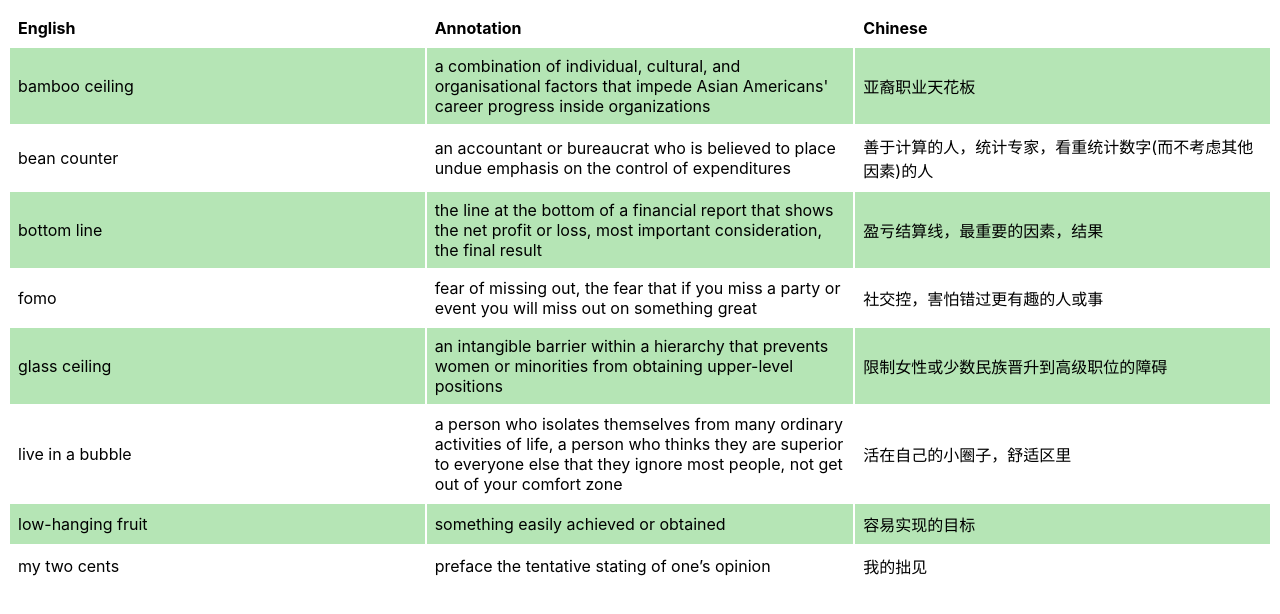
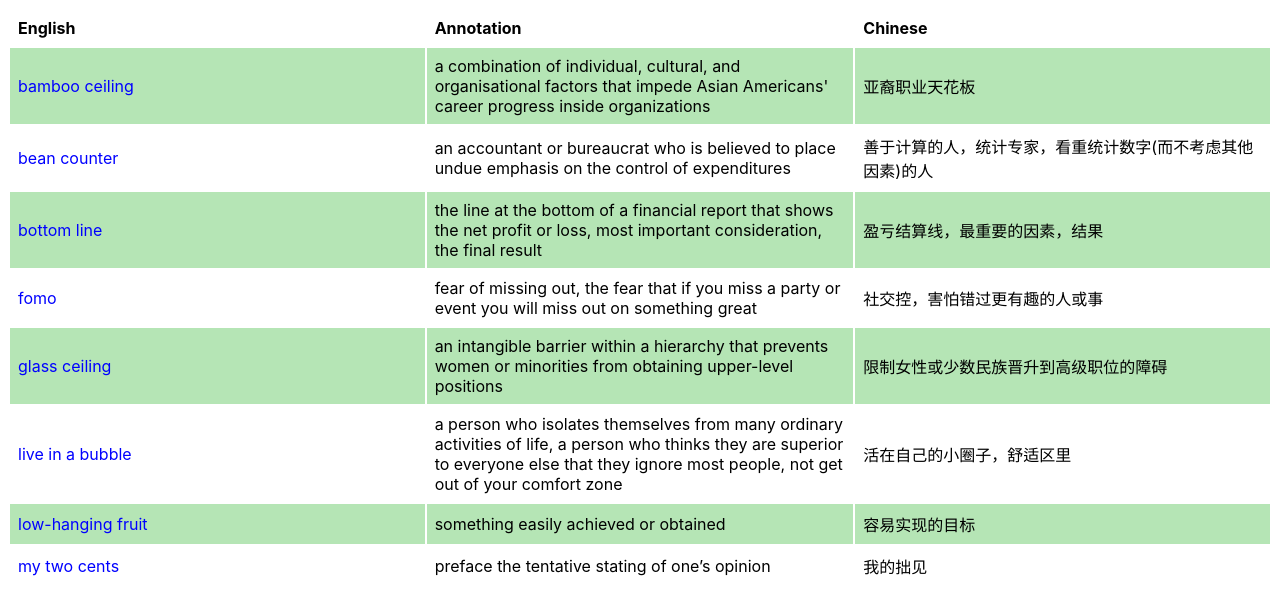
Before and after one commit to chaor/say-it-differently, a plain HTML site: page index.html in a window 1280 px wide. Drawn offline with Linux system fonts and the light colour scheme.

Commit message:
make 1st column blue

```diff
--- a/index.html
+++ b/index.html
@@ -30,49 +30,49 @@ tr:nth-child(even) {
   </tr>
 
   <tr>
-    <td>bamboo ceiling</td>
+    <td><font color="#0000ff">bamboo ceiling</font></td>
     <td>a combination of individual, cultural, and organisational factors that impede Asian Americans' career progress inside organizations</td>
     <td>亚裔职业天花板</td>
   </tr>
 
   <tr>
-    <td>bean counter</td>
+    <td><font color="#0000ff">bean counter</font></td>
     <td>an accountant or bureaucrat who is believed to place undue emphasis on the control of expenditures</td>
     <td>善于计算的人，统计专家，看重统计数字(而不考虑其他因素)的人</td>
   </tr>
 
   <tr>
-    <td>bottom line</td>
+    <td><font color="#0000ff">bottom line</font></td>
     <td>the line at the bottom of a financial report that shows the net profit or loss, most important consideration, the final result</td>
     <td>盈亏结算线，最重要的因素，结果</td>
   </tr>
 
   <tr>
-    <td>fomo</td>
+    <td><font color="#0000ff">fomo</font></td>
     <td>fear of missing out, the fear that if you miss a party or event you will miss out on something great</td>
     <td>社交控，害怕错过更有趣的人或事</td>
   </tr>
 
   <tr>
-    <td>glass ceiling</td>
+    <td><font color="#0000ff">glass ceiling</font></td>
     <td>an intangible barrier within a hierarchy that prevents women or minorities from obtaining upper-level positions</td>
     <td>限制女性或少数民族晋升到高级职位的障碍</td>
   </tr>
 
   <tr>
-    <td>live in a bubble</td>
+    <td><font color="#0000ff">live in a bubble</font></td>
     <td>a person who isolates themselves from many ordinary activities of life, a person who thinks they are superior to everyone else that they ignore most people, not get out of your comfort zone</td>
     <td>活在自己的小圈子，舒适区里</td>
   </tr>
 
   <tr>
-    <td>low-hanging fruit</td>
+    <td><font color="#0000ff">low-hanging fruit</font></td>
     <td>something easily achieved or obtained</td>
     <td>容易实现的目标</td>
   </tr>
 
   <tr>
-    <td>my two cents</td>
+    <td><font color="#0000ff">my two cents</font></td>
     <td>preface the tentative stating of one’s opinion</td>
     <td>我的拙见</td>
   </tr>
```
Also changed, not shown: 1 other file.
